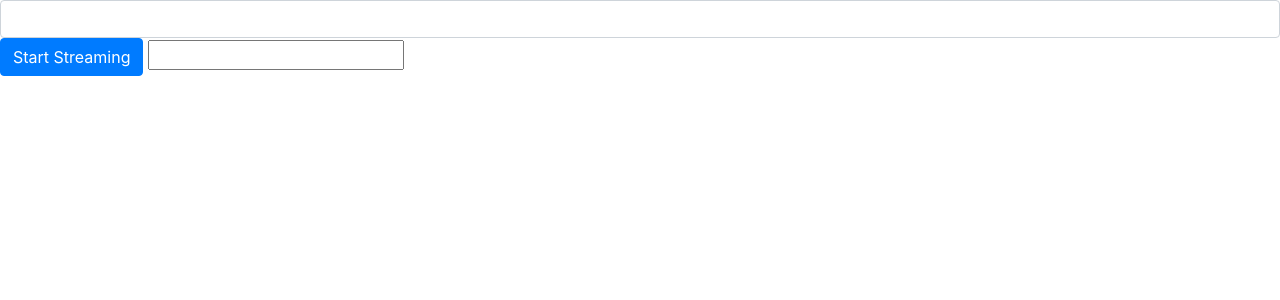
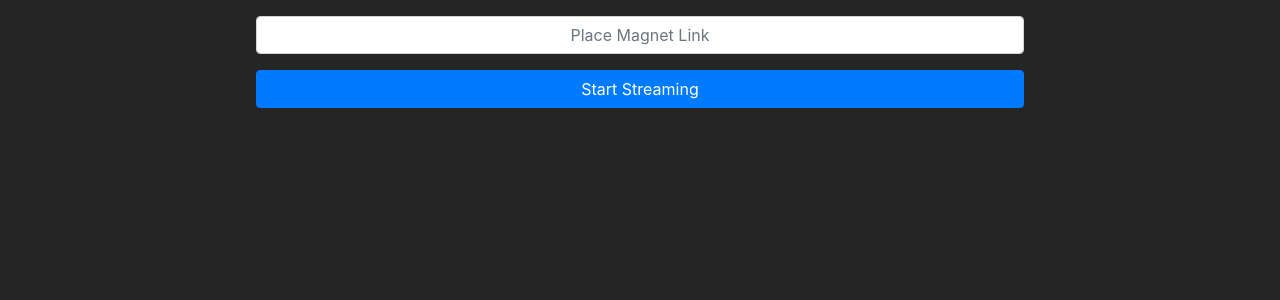
Before and after one commit to hasher-hasher/torrent-streamer, a Jekyll site: the page built from index.md, in a window 1280 px wide. Shown: the top 300 px of the page. Built offline with Jekyll 4.4.1, drawn with Linux system fonts in a browser that asks for light colours.

Commit message:
successfully streaming over the browser

```diff
--- a/_includes/header.html
+++ b/_includes/header.html
@@ -1,3 +1,3 @@
 <header>
-
+    <!-- <p>Torrent Streamer</p> -->
 </header>
--- a/_layouts/default.html
+++ b/_layouts/default.html
@@ -14,9 +14,9 @@
     </main>
 
     {%- include footer.html -%}
-
     <script src="{{ 'assets/js/jquery-3.3.1.min.js' | relative_url }}"></script>
     <script src="{{ 'assets/js/webtorrent.min.js' | relative_url }}"></script>
+    <script src="{{ 'assets/js/player-0.1.0.min.js' | relative_url }}"></script>
     <script src="{{ 'assets/js/torrent_manager.js' | relative_url }}"></script>
   </body>
 
--- a/_sass/minima/_layout.scss
+++ b/_sass/minima/_layout.scss
@@ -0,0 +1,56 @@
+@font-face {
+    font-family: Roboto;
+    src: url('fonts/Roboto-Regular.ttf');
+}
+
+html, body {
+    width: 100%;
+    height: 100%;
+    padding: 0px;
+    margin: 0px;
+    background-color: #252525;
+}
+
+.main-wrapper {
+    width: 100%;
+    height: 100%;
+}
+
+.wrapper {
+    width: 100%;
+    height: 100%;
+    // background-color: white;
+}
+
+header {
+    background-color: #3f3f3f;
+    box-shadow: inset 0px 0px 10px 1px black;
+    // padding: 2px;
+}
+
+header p {
+    font-family: Roboto;
+    font-size: 1.2rem;
+    letter-spacing: 0px;
+    color: white;
+    margin-left: 30px;
+}
+
+.form {
+    width: 60%;
+    // padding-top: 10px;
+}
+
+.form button {
+    width: 100%;
+}
+
+.video_append {
+    display: flex;
+    align-items: center;
+    justify-content: center;
+}
+
+.input_magnet_URI {
+    text-align: center;
+}
--- a/assets/js/torrent_manager.js
+++ b/assets/js/torrent_manager.js
@@ -2,13 +2,11 @@ var client = new WebTorrent();
 
 var magnetURI = $("#input_magnet_URI");
 var submitButton = $("#submit_button");
-var progress = $('#progress');
 
 submitButton.click(function() {
         client.on('error', function(err) {
             alert('There is an error on client side: ' + err.message);
         });
-
         client.add(magnetURI.val(), function(torrent) {
             torrent.on('error', function(err) {
                 alert('There is an error reaching the torrent: ' + err.message);
@@ -16,7 +14,7 @@ submitButton.click(function() {
             var file = torrent.files.find(function (file) {
                 return file.name.endsWith('.mp4')
             });
-            file.appendTo('#video-append', function(err, elem) {
+            file.appendTo('.video_append', function(err, elem) {
                 if (err) throw err // file failed to download or display in the DOM
                 console.log('New DOM node with the content', elem)
             });
--- a/index.md
+++ b/index.md
@@ -5,7 +5,12 @@
 layout: home
 ---
 
-<input id="input_magnet_URI" type="text" class="form-control" aria-describedby="emailHelp">
-<button type="button" id="submit_button" class="btn btn-primary">Start Streaming</button>
-<input id="progress" type="text">
-<div id="video-append" style="width: 80vw; height: 50vh;"></div>
+
+<form class="form mx-auto pt-3">
+  <div class="form-group">
+    <input  id="input_magnet_URI" type="text" class="form-control input_magnet_URI" placeholder="Place Magnet Link">
+    <button type="button" id="submit_button" class="btn btn-primary mt-3">Start Streaming</button>
+  </div>
+</form>
+
+<div class="video_append mx-auto"></div>
```
Also changed, not shown: assets/fonts/Roboto-Regular.ttf (added), assets/js/player-0.1.0.min.js (added).
